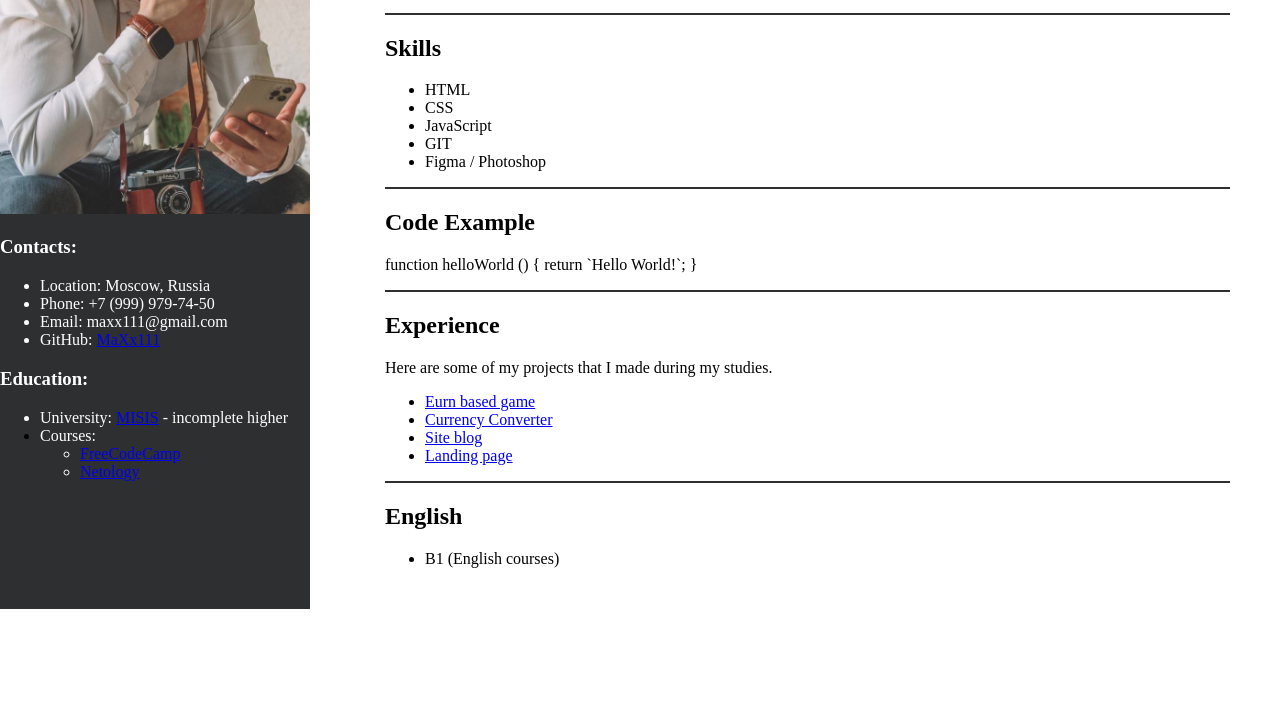
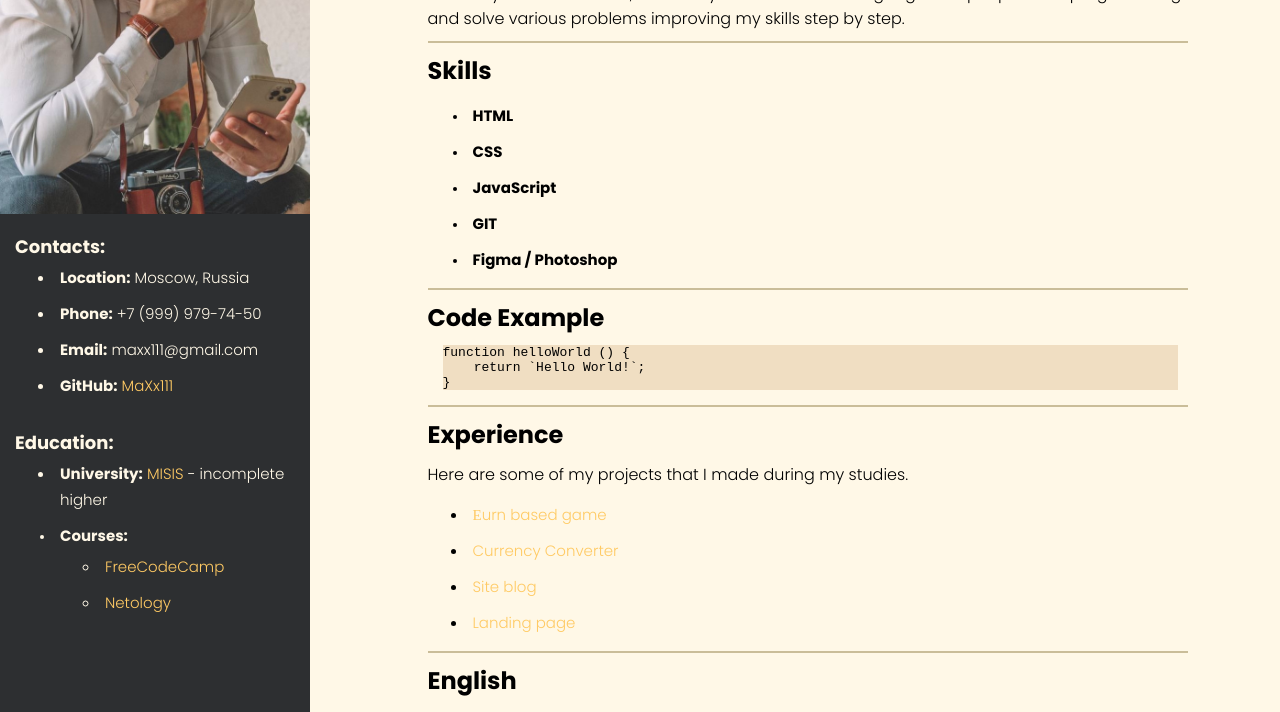
Before and after one commit to MaXx111/rsschool-cv, a plain HTML site: page index.html in a window 1280 px wide. Shown: the part 200-912 px from the top of the page. Before the commit the page ends 809 px from the top, so only its background shows below. Drawn offline with Linux system fonts and the light colour scheme.

Commit message:
feat: add fonts and create style

```diff
--- a/index.html
+++ b/index.html
@@ -14,85 +14,95 @@
         <section class="side-bar">
             <img src="img/IMG_0474.jpg" alt="myPhoto" class="side-bar-img">
             <div class="side-bar-contacts">
-                <h3 class="white side-bar-contacts-title">
+                <h3 class="white side-bar-contacts-title poppinsBold">
                     Contacts:
                 </h3>
                 <ul class="list">
-                    <li class="white list-item"><span class="font-weight">Location:</span> Moscow, Russia</li>
-                    <li class="white list-item"><span class="font-weight">Phone:</span> +7 (999) 979-74-50</li>
-                    <li class="white list-item"><span class="font-weight">Email:</span> maxx111@gmail.com</li>
-                    <li class="white list-item"><span class="font-weight">GitHub:</span> <a class="link"
+                    <li class="white list-item poppinsLight"><span class="poppinsBold">Location:</span> Moscow, Russia
+                    </li>
+                    <li class="white list-item poppinsLight"><span class="poppinsBold">Phone:</span> +7 (999) 979-74-50
+                    </li>
+                    <li class="white list-item poppinsLight"><span class="poppinsBold">Email:</span> maxx111@gmail.com
+                    </li>
+                    <li class="white list-item poppinsLight"><span class="poppinsBold">GitHub:</span> <a class="link"
                             href="https://github.com/MaXx111">MaXx111</a></li>
                 </ul>
             </div>
             <div class="side-bar-education">
-                <h3 class="white side-bar-education-title">
+                <h3 class="white side-bar-education-title poppinsBold">
                     Education:
                 </h3>
                 <ul class="list">
-                    <li class="white list-item"><span class="font-weight">University:</span> <a
-                            href="https://misis.ru">MISIS</a> -
+                    <li class="white list-item poppinsLight"><span class="poppinsBold">University:</span> <a
+                            class="link" href="https://misis.ru">MISIS</a> -
                         incomplete
                         higher
                     </li>
-                    <li class="list-item"><span class="white font-weight">Courses:</span>
-                        <ul class="list">
-                            <li class="white list-item"><a class="link"
+                    <li class="white list-item"><span class="white poppinsBold">Courses:</span>
+                        <ul class="white">
+                            <li class="white list-item poppinsLight"><a class="link"
                                     href="https://www.freecodecamp.org/">FreeCodeCamp</a>
                             </li>
-                            <li class="white list-item"><a class="link" href="https://netology.ru/">Netology</a></li>
+                            <li class="white list-item poppinsLight"><a class="link"
+                                    href="https://netology.ru/">Netology</a></li>
                         </ul>
                     </li>
                 </ul>
             </div>
         </section>
         <section class="main-info">
-            <h1 class="main-info-title">Sidorov Maksim</h1>
+            <h1 class="main-info-title poppinsBold">Sidorov Maksim</h1>
             <div class="breakLine"></div>
             <div class="main-info-aboutMe">
-                <h2 class="main-info-aboutMe-title">About Me</h2>
-                <p class="main-info-aboutMe-txt">I am very communicative, can easily find a common language with people.
+                <h2 class="main-info-aboutMe-title poppinsBold">About Me</h2>
+                <p class="main-info-aboutMe-txt poppinsLight">I am very communicative, can easily find a common language
+                    with people.
                     Love
                     programming and solve various problems improving my skills step by step.</p>
             </div>
             <div class="breakLine"></div>
             <div class="main-info-skills">
-                <h2 class="main-info-skills-title">Skills</h2>
+                <h2 class="main-info-skills-title poppinsBold">Skills</h2>
                 <ul class="list">
-                    <li class="list-item"><span class="font-weight">HTML</span></li>
-                    <li class="list-item"><span class="font-weight">CSS</span></li>
-                    <li class="list-item"><span class="font-weight">JavaScript</span></li>
-                    <li class="list-item"><span class="font-weight">GIT</span></li>
-                    <li class="list-item"><span class="font-weight">Figma / Photoshop</span></li>
+                    <li class="list-item"><span class="poppinsBold">HTML</span></li>
+                    <li class="list-item"><span class="poppinsBold">CSS</span></li>
+                    <li class="list-item"><span class="poppinsBold">JavaScript</span></li>
+                    <li class="list-item"><span class="poppinsBold">GIT</span></li>
+                    <li class="list-item"><span class="poppinsBold">Figma / Photoshop</span></li>
                 </ul>
             </div>
             <div class="breakLine"></div>
             <div class="main-info-codeExample">
-                <h2 class="main-info-codeExample-title">Code Example</h2>
-                <p class="main-info-codeExample-txt"> function helloWorld () {
-                    return `Hello World!`;
-                    }</p>
+                <h2 class="main-info-codeExample-title poppinsBold">Code Example</h2>
+                <pre class="code"><code>function helloWorld () {
+    return `Hello World!`;
+}</code></pre>
             </div>
             <div class="breakLine"></div>
             <div class="main-info-experience">
-                <h2 class="main-info-experience-title">Experience</h2>
-                <p class="main-info-experience-txt">Here are some of my projects that I made during my studies.</p>
+                <h2 class="main-info-experience-title poppinsBold">Experience</h2>
+                <p class="main-info-experience-txt poppinsLight">Here are some of my projects that I made during my
+                    studies.</p>
                 <ul class="list">
-                    <li class="list-item"><a class="link" href="https://maxx111.github.io/js-advanced-diploma/">Еurn
+                    <li class="list-item poppinsLight"><a class="link"
+                            href="https://maxx111.github.io/js-advanced-diploma/">Еurn
                             based game</a></li>
-                    <li class="list-item"><a class="link" href="https://github.com/MaXx111/bjs-diplom">Currency
+                    <li class="list-item poppinsLight"><a class="link"
+                            href="https://github.com/MaXx111/bjs-diplom">Currency
                             Converter</a></li>
-                    <li class="list-item"><a class="link" href="https://maxx111.github.io/mq-diplom37/">Site blog</a>
+                    <li class="list-item poppinsLight"><a class="link"
+                            href="https://maxx111.github.io/mq-diplom37/">Site blog</a>
                     </li>
-                    <li class="list-item"><a class="link" href="https://maxx111.github.io/Webovio/">Landing page</a>
+                    <li class="list-item poppinsLight"><a class="link" href="https://maxx111.github.io/Webovio/">Landing
+                            page</a>
                     </li>
                 </ul>
             </div>
             <div class="breakLine"></div>
             <div class="main-info-english">
-                <h2 class="main-info-english-title">English</h2>
+                <h2 class="main-info-english-title poppinsBold">English</h2>
                 <ul class="list">
-                    <li class="list-item"><span class="font-weight">B1 (English courses)</span></li>
+                    <li class="list-item"><span class="poppinsLight">B1 (English courses)</span></li>
                 </ul>
             </div>
         </section>
--- a/style.css
+++ b/style.css
@@ -1,13 +1,38 @@
-body {
+* {
     margin: 0;
+}
+
+@font-face {
+    font-family: "PoppinsBold";
+    src: url("./fonts/Poppins-Bold.ttf") format("truetype");
+    font-style: bold;
+    font-weight: 700;
+}
+
+@font-face {
+    font-family: "PoppinsLight";
+    src: url("./fonts/Poppins-Light.ttf") format("truetype");
+    font-style: normal;
+    font-weight: 300;
+}
+
+.poppinsBold {
+    font-family: "PoppinsBold";
+    font-weight: 700;
+}
+
+.poppinsLight {
+    font-family: "PoppinsLight";
+    font-weight: 300;
 }
 
 .conteiner {
     display: flex;
-    justify-content: space-between
+    background-color: #fff8e7;
 }
 
 .side-bar{
+    max-width: 310px;
     background-color: #2d2f31;
 }
 
@@ -16,62 +41,81 @@ body {
 }
 
 .side-bar-contacts {
-
+    padding: 15px;
 }
 
 .side-bar-contacts-title {
+    font-size: 18px;
+    line-height: 26p
+}
 
-}
 .white {
-    color: #FFFFFF;
+    color: #fff8e7;
 }
 
 .list {
-
+    padding-bottom: 10px;
 }
 
 .list-item {
-
+    padding: 5px;
+    font-size: 15px;
+    line-height: 26px;
 }
 
 .font-weight {
-
+    font-weight: 700;
 }
 
 .link {
+    color: #ffca64;
+    text-decoration: none;
+}
 
+.link:hover {
+    color: #dc9203;
+}
+
+.link:active {
+    color: #ffca64;
 }
 
 .side-bar-education {
-
+    padding: 0 15px 15px 15px;
 }
 
 .side-bar-education-title {
-
+    font-size: 18px;
+    line-height: 26p
 }
 
 .main-info {
-    padding: 25px 50px 25px 75px;
+    padding: 50px 50px 25px 75px;
+    max-width: 760px;
+    margin: auto;
 }
 
 .main-info-title {
-
+    padding: 0 0 10px 0;
+    font-size: 42px;
+    line-height: 64px;
 }
 
 .breakLine {
-    border: 1px solid #2d2f31;
+    border: 1px solid #cabd99;
 }
 
 .main-info-aboutMe {
-
+    display: flex;
+    flex-direction: column;
 }
 
 .main-info-aboutMe-title {
-
+    padding: 10px 0 10px 0
 }
 
 .main-info-aboutMe-txt {
-
+    padding: 0 0 10px 0;
 }
 
 .main-info-skills {
@@ -79,7 +123,7 @@ body {
 }
 
 .main-info-skills-title {
-
+    padding: 10px 0 10px 0
 }
 
 .main-info-codeExample {
@@ -87,11 +131,12 @@ body {
 }
 
 .main-info-codeExample-title {
-
+    padding: 10px 0 0 0
 }
 
-.main-info-codeExample-txt {
-
+.code {
+    margin: 10px 10px 15px 15px;
+    background-color: #f0dec2;
 }
 
 .main-info-experience {
@@ -99,11 +144,11 @@ body {
 }
 
 .main-info-experience-title {
-
+    padding: 10px 0 10px 0
 }
 
 .main-info-experience-txt {
-
+    padding: 0 0 10px 0;
 }
 
 .main-info-english {
@@ -111,5 +156,5 @@ body {
 }
 
 .main-info-english-title {
-
+    padding: 10px 0 10px 0
 }
```
Also changed, not shown: fonts/Poppins-Bold.ttf (added), fonts/Poppins-Light.ttf (added).
